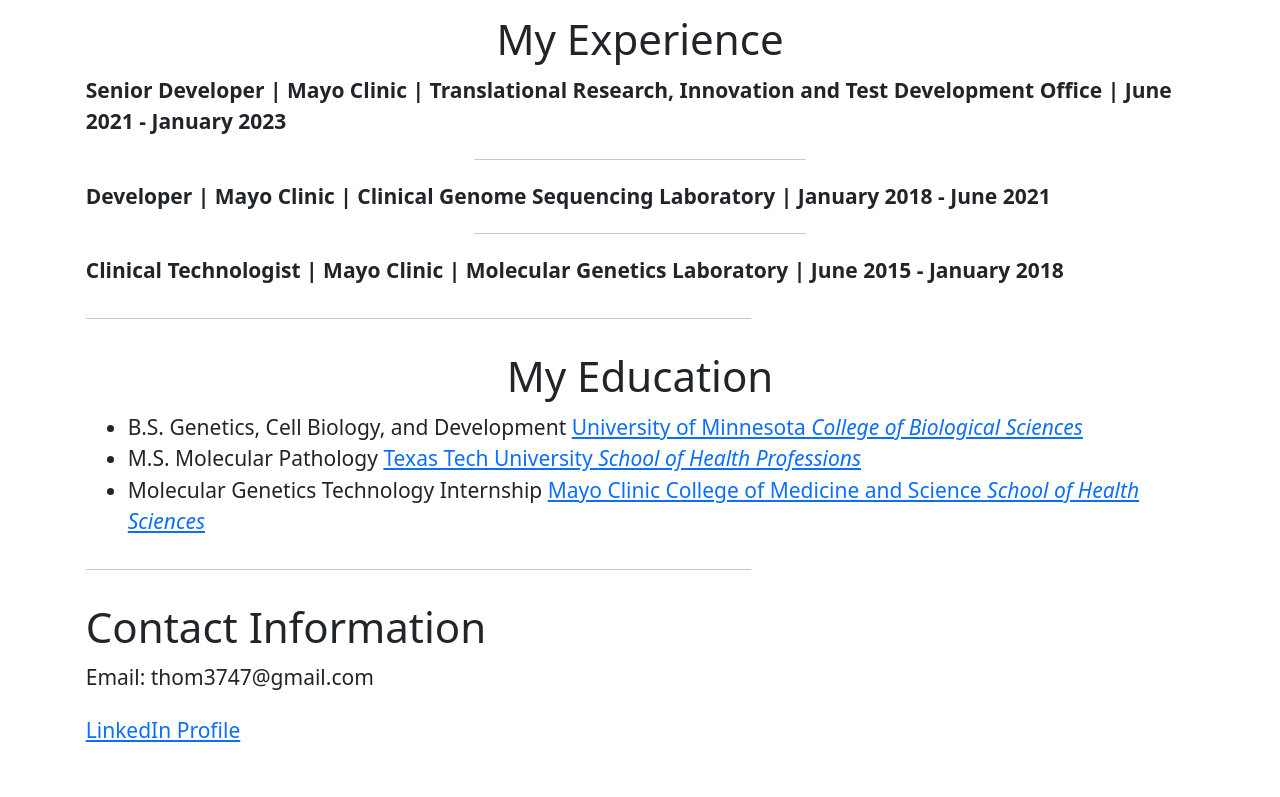
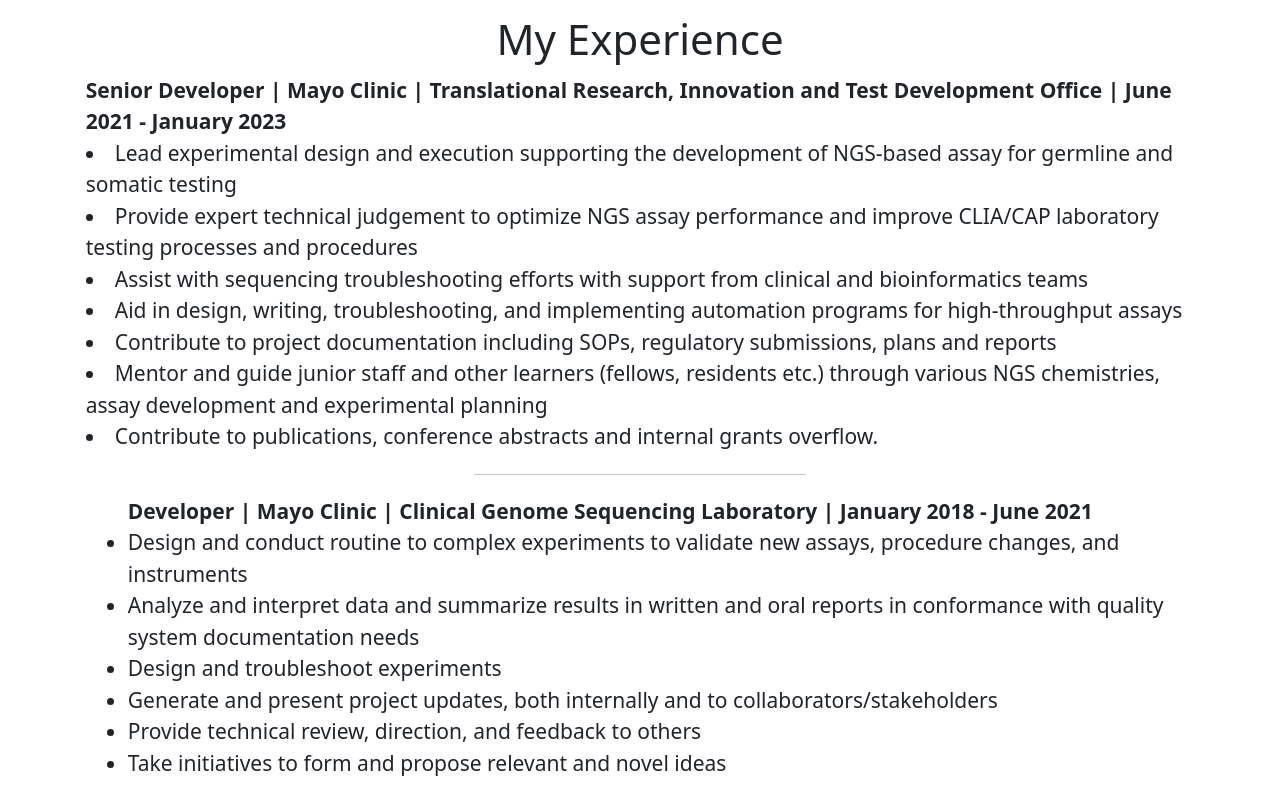
Before and after one commit to JTGenome/JTGenome.github.io, a plain HTML site: page index.html in a window 1280 px wide. Shown: the part 760-1557 px from the top of the page. Before the commit the page ends 1527 px from the top, so only its background shows below. Drawn offline with nearby package versions, Linux system fonts and the light colour scheme.

Commit message:
Update index.html
added experience section back

```diff
--- a/index.html
+++ b/index.html
@@ -49,9 +49,64 @@
     <section id="experienceSection">
       <h2 class="text-center experience-title">My Experience</h2>
       <strong>Senior Developer | Mayo Clinic | Translational Research, Innovation and Test Development Office | June 2021 - January 2023</strong>
-      <ul>
-        <!-- Include the experience details here -->
-      </ul>
+     <li>
+                      Lead experimental design and execution supporting the
+                      development of NGS-based assay for germline and somatic
+                      testing
+                    </li>
+                    <li>
+                      Provide expert technical judgement to optimize NGS assay
+                      performance and improve CLIA/CAP laboratory testing
+                      processes and procedures
+                    </li>
+                    <li>
+                      Assist with sequencing troubleshooting efforts with
+                      support from clinical and bioinformatics teams
+                    </li>
+                    <li>
+                      Aid in design, writing, troubleshooting, and implementing
+                      automation programs for high-throughput assays
+                    </li>
+                    <li>
+                      Contribute to project documentation including SOPs,
+                      regulatory submissions, plans and reports
+                    </li>
+                    <li>
+                      Mentor and guide junior staff and other learners (fellows,
+                      residents etc.) through various NGS chemistries, assay
+                      development and experimental planning
+                    </li>
+                    <li>
+                      Contribute to publications, conference abstracts and
+                      internal grants overflow.
+                    </li>
+                  </ul>
+                  <hr class="subSectionBreak">
+                  <ul><strong>Developer | Mayo Clinic | Clinical Genome Sequencing
+                    Laboratory | January 2018 - June 2021</strong>
+                    <li>
+                      Design and conduct routine to complex experiments to
+                      validate new assays, procedure changes, and instruments
+                    </li>
+                    <li>
+                      Analyze and interpret data and summarize results in
+                      written and oral reports in conformance with quality
+                      system documentation needs
+                    </li>
+                    <li>Design and troubleshoot experiments</li>
+                    <li>
+                      Generate and present project updates, both internally and
+                      to collaborators/stakeholders
+                    </li>
+                    <li>
+                      Provide technical review, direction, and feedback to
+                      others
+                    </li>
+                    <li>
+                      Take initiatives to form and propose relevant and novel
+                      ideas
+                    </li>
+                  </ul>
       <hr class="subSectionBreak">
       <strong>Developer | Mayo Clinic | Clinical Genome Sequencing Laboratory | January 2018 - June 2021</strong>
       <ul>
```
